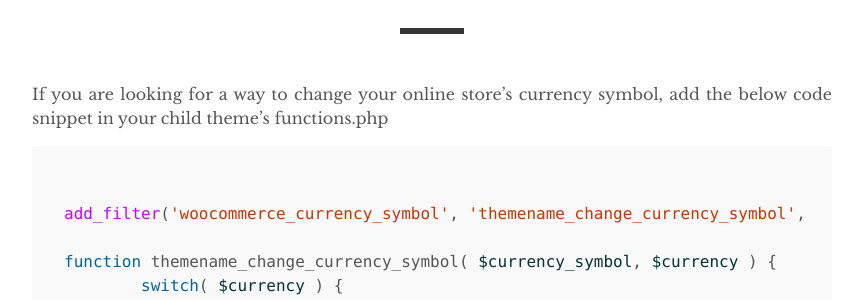
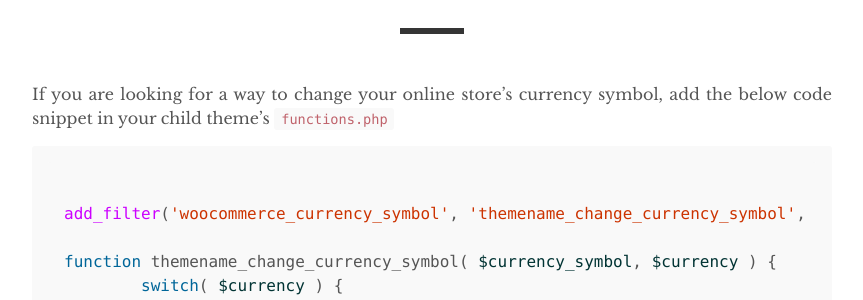
Before and after one commit to faurelia/mangocode, a Jekyll site: the page built from _posts/2020-10-23-change-currency-symbol-woocommerce.md, in a window 1280 px wide. Shown: the part 285-585 px from the top of the page, without its empty margins (208-1071 px from the left). Built offline with Jekyll 4.4.1, drawn with Linux system fonts in a browser that asks for light colours; some of the changed lines change nothing that is shown.

Commit message:
Update 2020-10-23-change-currency-symbol-woocommerce.md

````diff
--- a/_posts/2020-10-23-change-currency-symbol-woocommerce.md
+++ b/_posts/2020-10-23-change-currency-symbol-woocommerce.md
@@ -4,9 +4,11 @@ title: Change Currency Symbol in Woocommerce
 categories: 'WordPress, WooCommerce, Currency'
 layout: post
 date: 2020-10-23T18:06:34.000Z
+excerpt_separator: <!--more-->
 ---
 
-If you are looking for a way to change your online store's currency symbol, add the below code snippet in your child theme's functions.php
+If you are looking for a way to change your online store's currency symbol, add the below code snippet in your child theme's `functions.php`
+<!--more-->
 
 ```php
 
````
